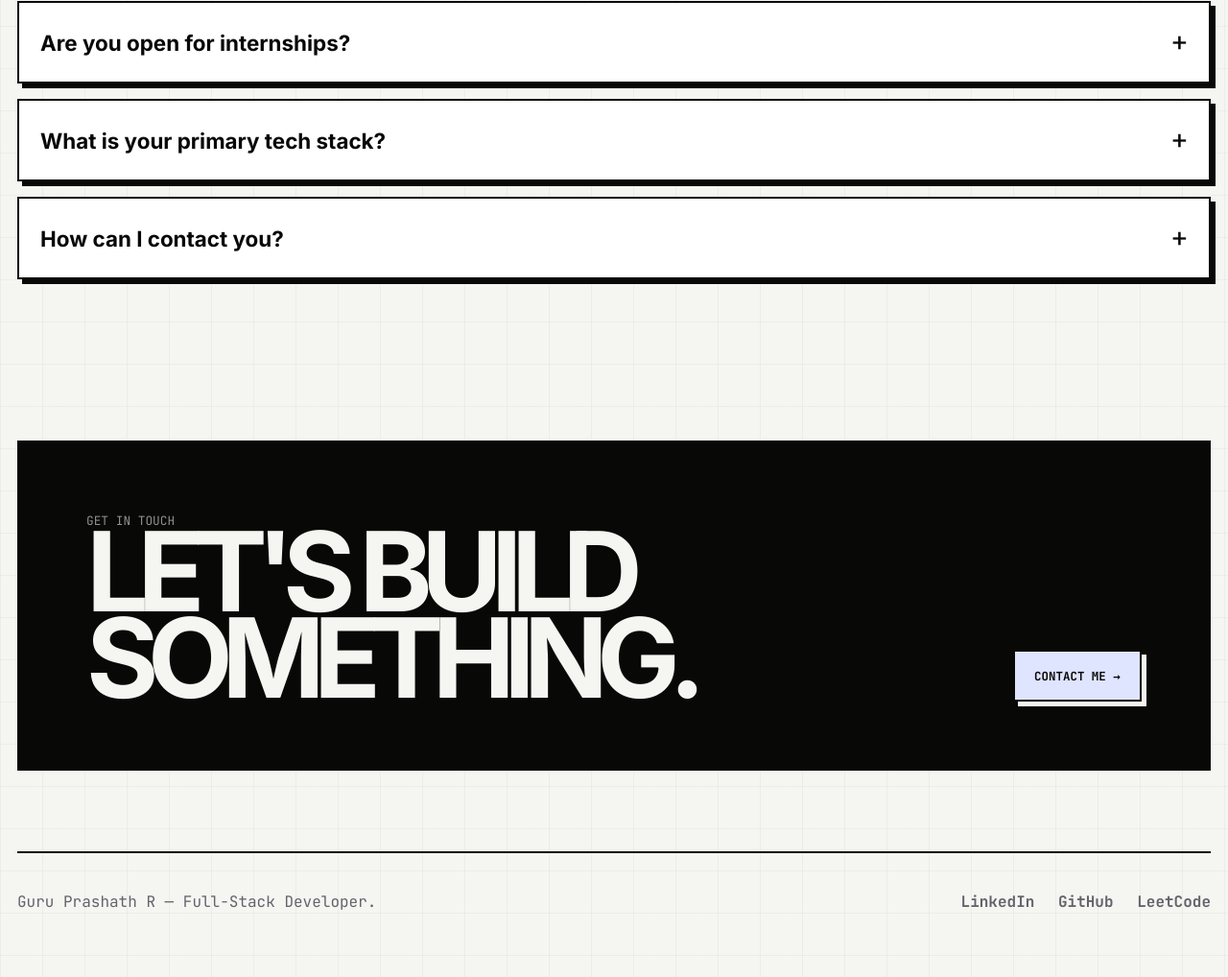
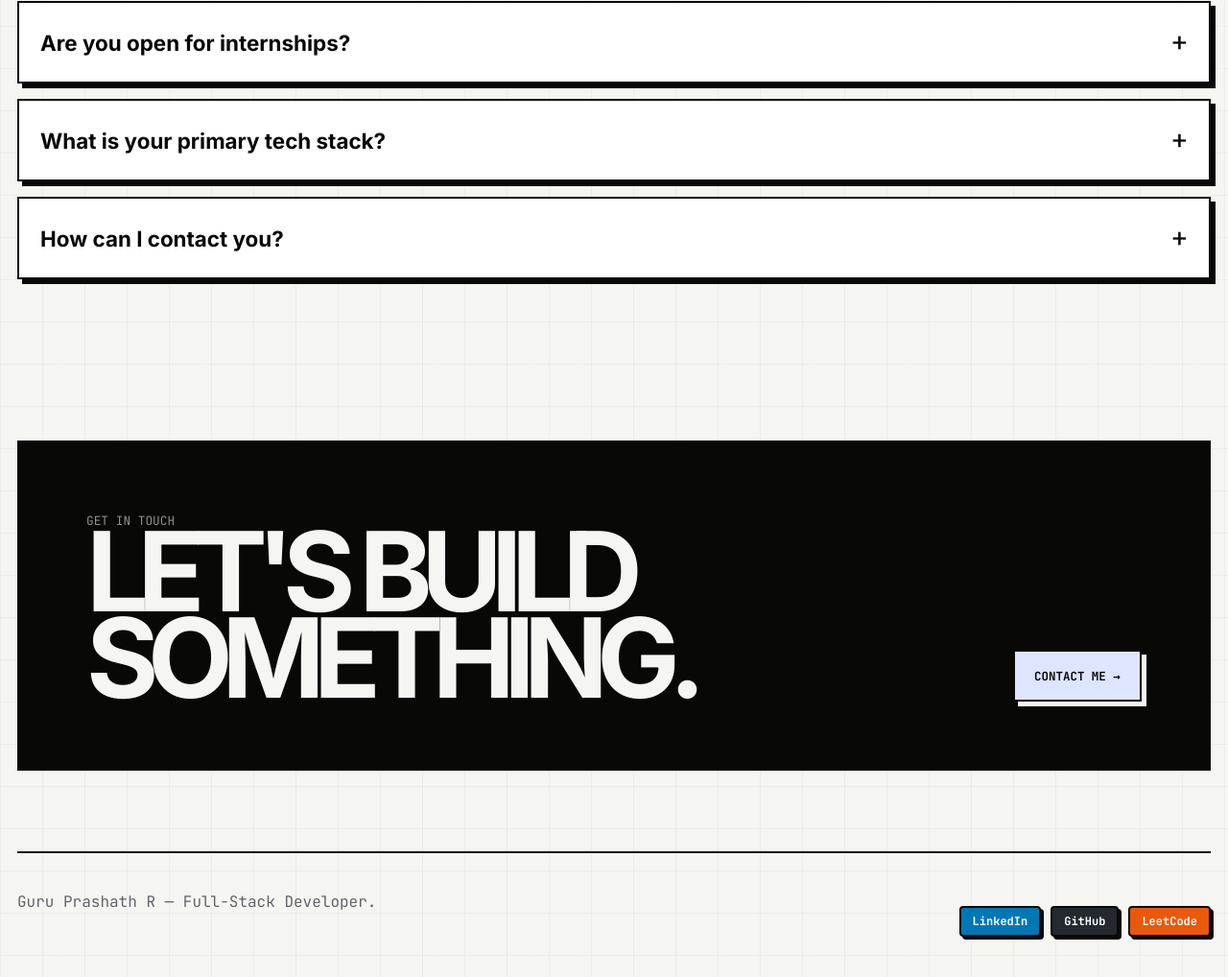
Before and after one commit to Guruprashath252006/Portfolio_guru, a website: page index.html in a window 1280 px wide. Shown: the part 5209-6227 px from the top of the page at 96% size. Drawn offline with Linux system fonts and the light colour scheme.

Commit message:
add colorful social pill buttons to footer

```diff
--- a/index.html
+++ b/index.html
@@ -217,6 +217,12 @@
 
     .rule { display: grid; grid-template-columns: 1fr auto; gap: 18px; align-items: center; border-top: 2px solid var(--line); padding: 18px 0; font-family: var(--mono); transition: all 0.3s var(--ease); }
     .pill { border: 2px solid var(--line); padding: 8px 10px; font-size: .7rem; background: var(--accent-2); white-space: nowrap; font-weight: 700; transition: background 0.3s, color 0.3s; }
+
+    .social-pill { display: inline-block; padding: 6px 12px; border: 2px solid var(--line); text-decoration: none; font-weight: 800; color: white !important; border-radius: 4px; box-shadow: 3px 3px 0 var(--line); transition: transform 0.2s, box-shadow 0.2s; font-family: var(--mono); font-size: 0.75rem; }
+    .social-pill:hover { transform: translate(-2px, -2px); box-shadow: 5px 5px 0 var(--line); }
+    .social-linkedin { background: #0077b5; }
+    .social-github { background: #24292e; }
+    .social-leetcode { background: #ea580c; }
 
     .install-grid { display: grid; grid-template-columns: minmax(0, 1fr) minmax(0, 1fr); gap: 22px; min-width: 0; width: 100%; box-sizing: border-box; }
     .command { position: relative; display: grid; grid-template-columns: auto minmax(0, 1fr); gap: 12px; border-bottom: 2px solid var(--line); padding: 18px 0; align-items: center; font-family: var(--mono); min-width: 0; width: 100%; box-sizing: border-box; }
@@ -508,10 +514,10 @@
 
   <footer class="wrap">
     <span>Guru Prashath R — Full-Stack Developer.</span>
-    <span>
-      <a href="https://www.linkedin.com/in/guruprashath252006" target="_blank" style="color: inherit; margin-right: 15px; text-decoration: none; font-weight: bold;">LinkedIn</a>
-      <a href="https://github.com/Guruprashath252006" target="_blank" style="color: inherit; margin-right: 15px; text-decoration: none; font-weight: bold;">GitHub</a>
-      <a href="https://leetcode.com/u/Guruprashath252006/" target="_blank" style="color: inherit; text-decoration: none; font-weight: bold;">LeetCode</a>
+    <span style="display: flex; flex-wrap: wrap; gap: 10px; margin-top: 15px;">
+      <a href="https://www.linkedin.com/in/guruprashath252006" target="_blank" class="social-pill social-linkedin">LinkedIn</a>
+      <a href="https://github.com/Guruprashath252006" target="_blank" class="social-pill social-github">GitHub</a>
+      <a href="https://leetcode.com/u/Guruprashath252006/" target="_blank" class="social-pill social-leetcode">LeetCode</a>
     </span>
   </footer>
 
```
